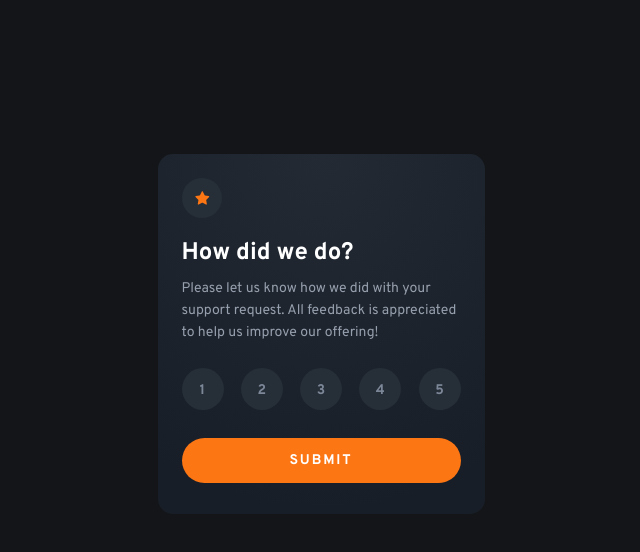
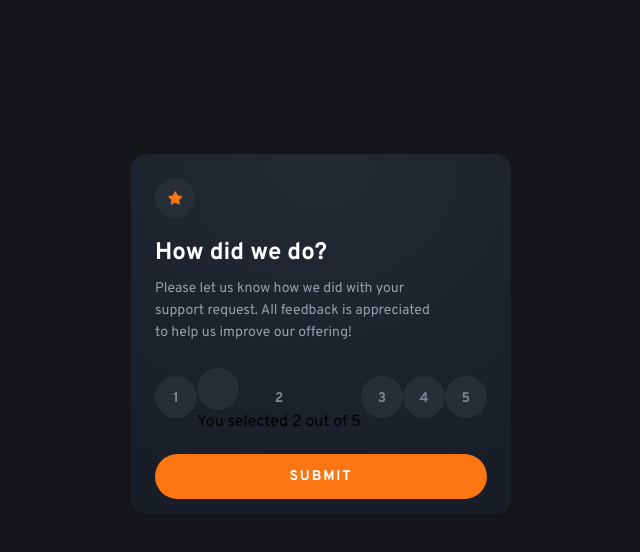
Before and after one commit to BYCODDE/React-interactive-rating-component, a React (Vite) app: page / in a window 1280 px wide. Both pictures are taken after a click on the element "SUBMIT". Shown: the top 552 px of the page, without its empty margins (319-959 px from the left). Built offline with nearby package versions, Linux system fonts and the light colour scheme.

Commit message:
new commit!

```diff
--- a/src/components/Button/Button.jsx
+++ b/src/components/Button/Button.jsx
@@ -1,15 +1,11 @@
+/* eslint-disable react/prop-types */
 // import { useState } from "react";
 import "./button.css";
 
-function Button() {
-  // const [submit, setSubmit] = useState(false);
-  const submitHandler = function () {
-    // TODO: submit-is dacheraze true unda iyos magis logica sheidzleba
-  };
-
+function Button({handleClick }) {
   return (
     <section className="button_section">
-      <div className="button_div" onClick={submitHandler}>
+      <div className="button_div" onClick={()=>[handleClick(1),handleClick(2)]} type="submit" >
         SUBMIT
       </div>
     </section>
--- a/src/components/Main/Main.jsx
+++ b/src/components/Main/Main.jsx
@@ -3,15 +3,24 @@ import Star from "/images/Star.svg";
 import Text from "../Text/Text";
 import Ovals from "../Ovals/Ovals";
 import Button from "../Button/Button";
+import { useState } from "react";
 
 function Main() {
+  const [submit, setSubmit] = useState(null);
 
+  const handleClick = function (submitIndex) {
+    if (submit === submitIndex) {
+      setSubmit(null);
+    } else {
+      setSubmit(submitIndex);
+    }
+  };
   return (
     <main className="main_element">
       <img src={Star} alt="star_svg" />
       <Text></Text>
-      <Ovals></Ovals>
-      <Button></Button>
+      <Ovals submit={submit}></Ovals>
+      <Button handleClick={handleClick}></Button>
     </main>
   );
 }
--- a/src/components/Ovals/Ovals.jsx
+++ b/src/components/Ovals/Ovals.jsx
@@ -1,39 +1,30 @@
-import { useState } from "react";
+/* eslint-disable react/prop-types */
+
 import "./oval.css";
 import Oval from "/images/Oval.svg";
-function Ovals() {
-  const [submit, setSubmit] = useState(null);
 
-  const handleClick = function (submitIndex) {
-    if (submit === submitIndex) {
-      setSubmit(null);
-    } else {
-      setSubmit(submitIndex);
-    }
-  };
-
+function Ovals({ submit }) {
   return (
     <section className="oval_section">
-      <div onClick={()=> handleClick(1)}>
+      <div>
         <img src={Oval} alt="Oval1" />
         <p className="img_p">1</p>
-        {/* {submit === 1 && } */}
+        {submit === 1 ? <p>You selected {submit} out of 5</p> : null}
       </div>
-
-      <div  onClick={()=> handleClick(2)}>
+      <div>
         <img src={Oval} alt="Oval2" />
         <p className="img_p">2</p>
+        {submit === 2 ? <p>You selected {submit} out of 5</p> : null}
       </div>
-
-      <div onClick={()=> handleClick(3)}>
+      <div>
         <img src={Oval} alt="Oval3" />
         <p className="img_p">3</p>
       </div>
-      <div onClick={()=> handleClick(4)}>
+      <div>
         <img src={Oval} alt="Oval4" />
         <p className="img_p">4</p>
       </div>
-      <div onClick={()=> handleClick(5)}>
+      <div>
         <img src={Oval} alt="Oval5" />
         <p className="img_p">5</p>
       </div>
```
